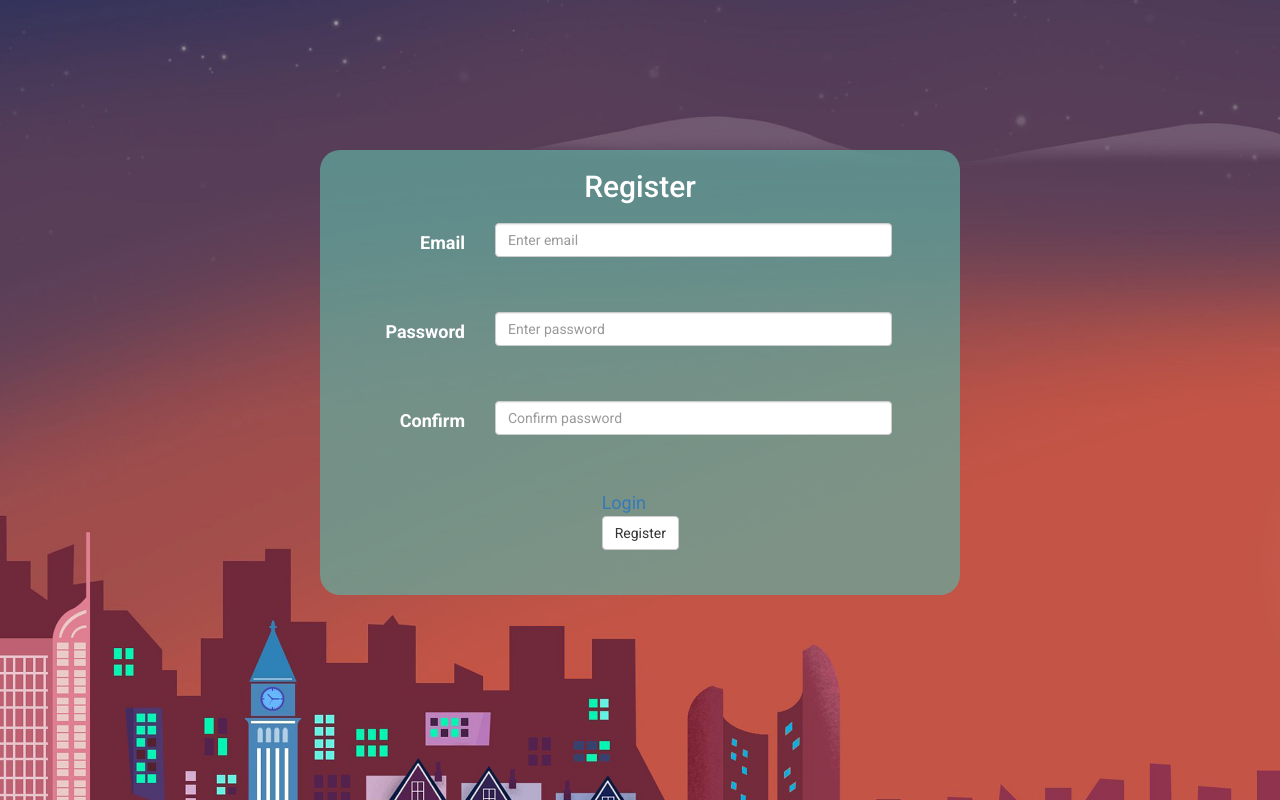
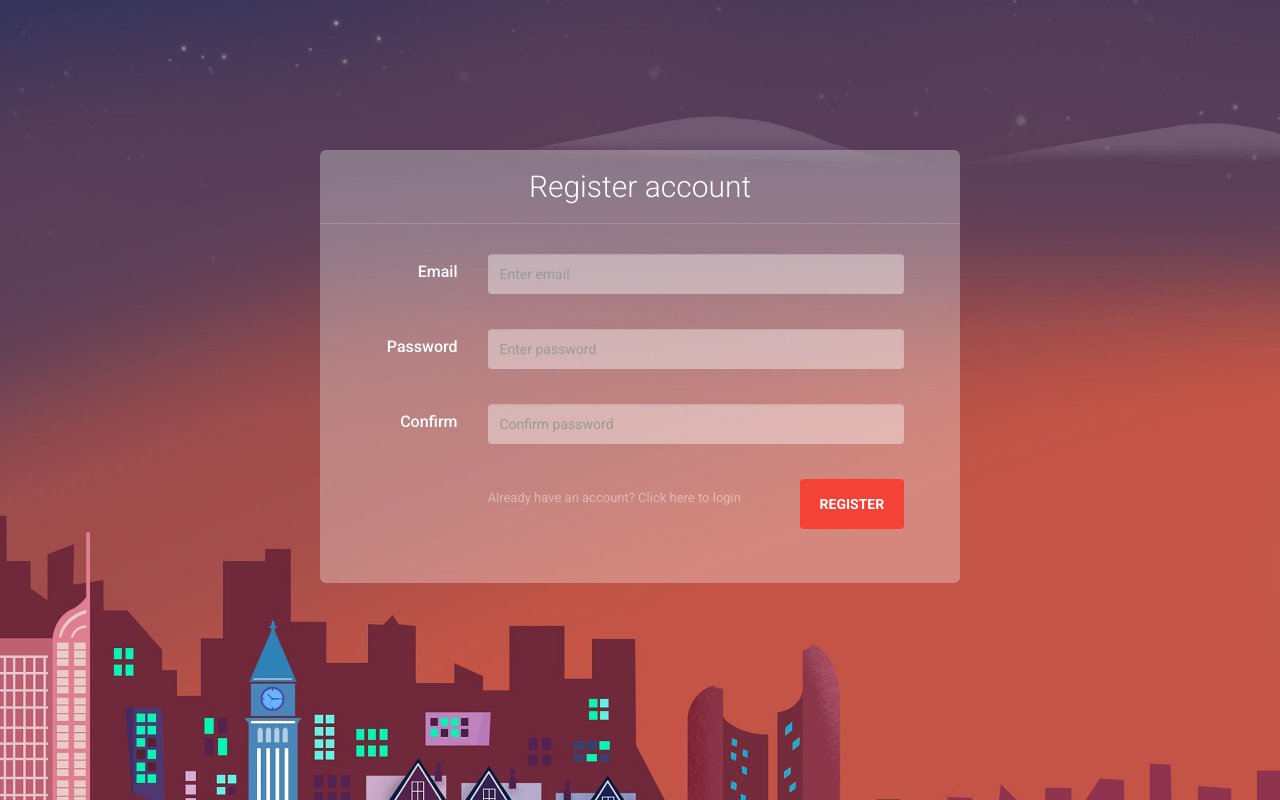
Before and after one commit to HoDuongNhatDuy/cnm_kcoin_frontend, a React (Create React App) app: page /register in a window 1280 px wide. Built offline with nearby package versions, Linux system fonts and the light colour scheme.

Commit message:
Redesigned login and register views

```diff
--- a/package.json
+++ b/package.json
@@ -4,6 +4,7 @@
   "private": true,
   "dependencies": {
     "auth0-js": "^9.0.0",
+    "jquery": "^3.2.1",
     "react": "^16.2.0",
     "react-dom": "^16.2.0",
     "react-redux": "^5.0.6",
--- a/src/AuthService.js
+++ b/src/AuthService.js
@@ -4,7 +4,7 @@ import UtilService from "./UtilService";
 export function Logout(history, message = null) {
     ClearAccessToken();
     if (!message) {
-        message = 'Your session has been expired. Please login again!';
+        message = 'Your session has expired. Please login again!';
     }
 
     UtilService.ShowSnackBar(message);
--- a/src/header/Header.js
+++ b/src/header/Header.js
@@ -32,7 +32,7 @@ class Header extends Component {
     }
 
     logout() {
-        Logout(this.props.history, "Logout successfully");
+        Logout(this.props.history, "You have been logged out successfully.");
     }
 
     render() {
--- a/src/login/Login.css
+++ b/src/login/Login.css
@@ -4,6 +4,52 @@
 }
 
 .login-form {
-    background: rgba(97, 174, 161, 0.7);
-    border-radius: 20px;
+    background: rgba(255, 255, 255, 0.3);
+    border-radius: 6px;
+    padding: 0px;
 }
+
+.control-label {
+    font-size: medium;
+    font-weight: 500;
+}
+
+.text-center {
+    font-weight: 300;
+    margin: 20px;
+}
+
+.separator {
+    width: 100%;
+    opacity: 0.2;
+}
+
+.textbox {
+    margin-bottom: -20px;
+    background: rgba(255, 255, 255, 0.4);
+    min-height: 40px;
+    border: 0;
+}
+
+.navlink {
+    font-size: small;
+    color: white;
+    opacity: 0.4;
+    display: inline-block;
+}
+
+.navlink:hover {
+    opacity: 1;
+    color: white;
+}
+
+.btn {
+    background: #F44336;
+    color: white;
+    border: 0;
+    font-weight: 700;
+    float: right;
+    min-height: 50px;
+    padding-left: 20px;
+    padding-right: 20px;
+}
--- a/src/login/Login.js
+++ b/src/login/Login.js
@@ -29,7 +29,7 @@ class Login extends Component {
 
     componentDidMount() {
         if (IsLoggedIn()) {
-            UtilService.ShowSnackBar("Please logout first");
+            UtilService.ShowSnackBar("Please log out first!");
             this.props.history.push('/');
         }
     }
@@ -40,23 +40,25 @@ class Login extends Component {
                 <div className="col-sm-3"></div>
                 <div className="login-form form-horizontal col-sm-6">
                     <h2 className="text-center">Login</h2>
+                    <hr className="separator"/>
                     <div className="form-group">
                         <label className="control-label col-sm-3" htmlFor="email">Email address</label>
                         <div className="col-sm-8">
-                            <input type="email" className="form-control" ref="email" id="email" placeholder="Enter email"/>
+                            <input type="email" className="form-control textbox" ref="email" id="email" placeholder="Enter email"/>
                         </div>
                     </div>
                     <div className="form-group">
                         <label className="control-label col-sm-3" htmlFor="pwd">Password</label>
                         <div className="col-sm-8">
-                            <input type="password" className="form-control" ref="password" id="pwd" placeholder="Enter password"/>
+                            <input type="password" className="form-control textbox" ref="password" id="pwd" placeholder="Enter password"/>
                         </div>
                     </div>
 
                     <div className="form-group">
-                        <div className="col-sm-offset-5 col-sm-1">
-                            <NavLink to="/register">Register</NavLink>
-                            <button type="button" onClick={() => this.login()} className="btn btn-default">Log in
+                        <div className="col-sm-offset-3 col-sm-8">
+                            <NavLink className="navlink" to="/register">Don't have an account? Register</NavLink>
+                            <button type="button" onClick={() => this.login()} className="btn btn-default">
+                                LOG IN
                             </button>
                         </div>
                     </div>
--- a/src/register/AccountActiveRedirect.js
+++ b/src/register/AccountActiveRedirect.js
@@ -32,7 +32,7 @@ class AccountActiveRedirect extends Component {
         let activateResult = await this.callActivateAPI(userId);
 
         if (activateResult) {
-            UtilService.ShowSnackBar('Your account has been activated');
+            UtilService.ShowSnackBar('Your account has been activated.');
         }
 
         this.props.history.push('/login');
--- a/src/register/Register.css
+++ b/src/register/Register.css
@@ -4,6 +4,52 @@
 }
 
 .register-form {
-    background: rgba(97, 174, 161, 0.7);
-    border-radius: 20px;
+    background: rgba(255, 255, 255, 0.3);
+    border-radius: 6px;
+    padding: 0px;
 }
+
+.control-label {
+    font-size: medium;
+    font-weight: 500;
+}
+
+.text-center {
+    font-weight: 300;
+    margin: 20px;
+}
+
+.separator {
+    width: 100%;
+    opacity: 0.2;
+}
+
+.textbox {
+    margin-bottom: -20px;
+    background: rgba(255, 255, 255, 0.4);
+    min-height: 40px;
+    border: 0;
+}
+
+.navlink {
+    font-size: small;
+    color: white;
+    opacity: 0.4;
+    display: inline-block;
+}
+
+.navlink:hover {
+    opacity: 1;
+    color: white;
+}
+
+.btn {
+    background: #F44336;
+    color: white;
+    border: 0;
+    font-weight: 700;
+    float: right;
+    min-height: 50px;
+    padding-left: 20px;
+    padding-right: 20px;
+}
--- a/src/register/Register.js
+++ b/src/register/Register.js
@@ -15,12 +15,12 @@ class Register extends Component {
         let confirm  = this.refs.password_confirm.value;
 
         if (!email || !password || !confirm){
-            UtilService.ShowSnackBar("Invalid data");
+            UtilService.ShowSnackBar("Please fill out all the fields!");
             return false;
         }
 
         if (password !== confirm){
-            UtilService.ShowSnackBar("Password confirm does not match");
+            UtilService.ShowSnackBar("Password and confirmation do not match!");
             return false;
         }
 
@@ -76,18 +76,18 @@ class Register extends Component {
         if (!registerResult)
             return;
 
-        UtilService.ShowSnackBar("Sending email");
+        UtilService.ShowSnackBar("Sending activation email...");
         let sendEmailResult = await this.callSendActivateEmailAPI(email);
         if (!sendEmailResult)
             return;
 
-        UtilService.ShowSnackBar("An email has been sent!");
+        UtilService.ShowSnackBar("Activation email has been sent!");
         this.props.history.push('/login');
     }
 
     componentDidMount() {
         if (IsLoggedIn()) {
-            UtilService.ShowSnackBar("Please logout first");
+            UtilService.ShowSnackBar("Please logout first!");
             this.props.history.push('/');
         }
     }
@@ -97,30 +97,31 @@ class Register extends Component {
             <div className="Register">
                 <div className="col-sm-3"></div>
                 <div className="register-form form-horizontal col-sm-6">
-                    <h2 className="text-center">Register</h2>
+                    <h2 className="text-center">Register account</h2>
+                    <hr className="separator"/>
                     <div className="form-group">
                         <label className="control-label col-sm-3" htmlFor="email">Email</label>
                         <div className="col-sm-8">
-                            <input type="email" className="form-control" ref="email" id="email" placeholder="Enter email"/>
+                            <input type="email" className="form-control textbox" ref="email" id="email" placeholder="Enter email"/>
                         </div>
                     </div>
                     <div className="form-group">
                         <label className="control-label col-sm-3" htmlFor="pwd">Password</label>
                         <div className="col-sm-8">
-                            <input type="password" className="form-control" ref="password" id="pwd" placeholder="Enter password"/>
+                            <input type="password" className="form-control textbox" ref="password" id="pwd" placeholder="Enter password"/>
                         </div>
                     </div>
                     <div className="form-group">
                         <label className="control-label col-sm-3" htmlFor="confirm">Confirm</label>
                         <div className="col-sm-8">
-                            <input type="password" className="form-control" ref="password_confirm" id="confirm" placeholder="Confirm password"/>
+                            <input type="password" className="form-control textbox" ref="password_confirm" id="confirm" placeholder="Confirm password"/>
                         </div>
                     </div>
 
                     <div className="form-group">
-                        <div className="col-sm-offset-5 col-sm-1">
-                            <NavLink to="/login">Login</NavLink>
-                            <button type="button" onClick={() => this.register()} className="btn btn-default">Register</button>
+                        <div className="col-sm-offset-3 col-sm-8">
+                            <NavLink className="navlink" to="/login">Already have an account? Click here to login</NavLink>
+                            <button type="button" onClick={() => this.register()} className="btn btn-default">REGISTER</button>
                         </div>
                     </div>
                 </div>
```
Also changed, not shown: 1 other file (tests, documents, lock files or other folders).
